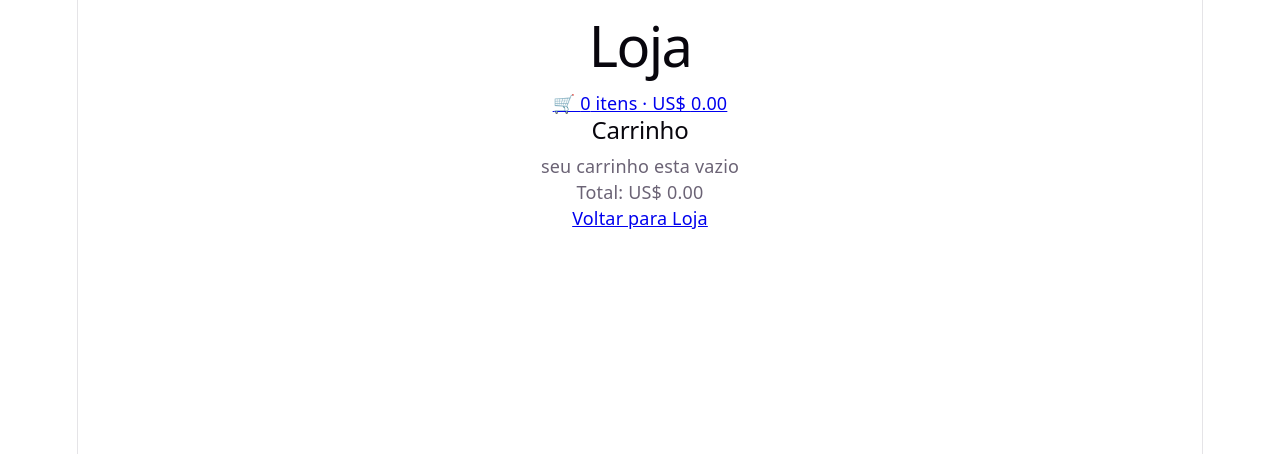
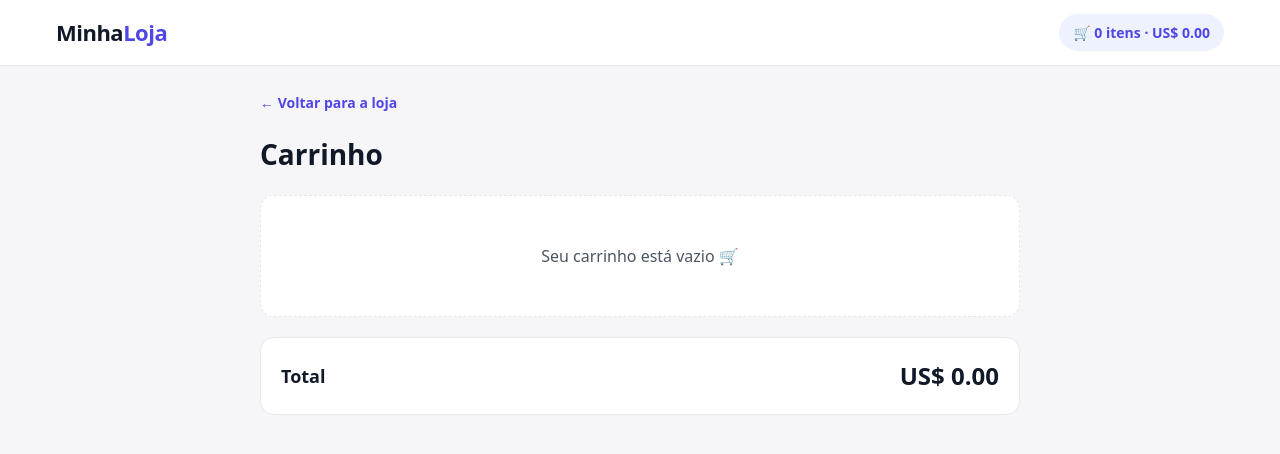
Before and after one commit to ThiagoGregorio13/loja-react, a React (Vite) app: page /carrinho in a window 1280 px wide. Shown: the top 454 px of the page. Built offline with nearby package versions, Linux system fonts and the light colour scheme.

Commit message:
Novo visual da loja

```diff
--- a/src/App.tsx
+++ b/src/App.tsx
@@ -23,19 +23,24 @@ function adicionarAoCarrinho(produto: Product) {
 
 return (
     <div>
-      <header>
-        <h1>Loja</h1>
-        <p>
-<Link to="/carrinho">
-  🛒 {quantidadeNoCarrinho} itens · US$ {totalDoCarrinho.toFixed(2)}
-</Link>        </p>
+      <header className="cabecalho">
+        <div className="cabecalho-conteudo">
+          <Link to="/" className="logo">
+            Minha<span>Loja</span>
+          </Link>
+          <Link to="/carrinho" className="carrinho-link">
+            🛒 {quantidadeNoCarrinho} itens · US$ {totalDoCarrinho.toFixed(2)}
+          </Link>
+        </div>
       </header>
 
+      <main className="conteudo">
       <Routes>
         <Route path="/" element={<Loja aoAdicionar={adicionarAoCarrinho} />} />
         <Route path="/carrinho" element={<Carrinho itens={carrinho} aoRemover={RemoverCarrinho} />} />
         <Route path="/produto/:id" element={<ProdutoDetalhe aoAdicionar={adicionarAoCarrinho} />} />
       </Routes>
+      </main>
     </div>
   );
 
--- a/src/Filtros.tsx
+++ b/src/Filtros.tsx
@@ -18,7 +18,7 @@ export function Filtros({
   aoMudarBemAvaliado,
 }: FiltrosProps) {
   return (
-    <div>
+    <div className="filtros">
       <input
         value={digitado}
         onChange={(e) => aoDigitar(e.target.value)}
--- a/src/Resumo.tsx
+++ b/src/Resumo.tsx
@@ -7,7 +7,7 @@ precoMedio:number;
 
 export function ResumoLoja({mostrando,total,precoMedio}: Resumo){
     return (
-        <p>
+        <p className="resumo">
         Mostrando {mostrando} de {total} produtos · preço médio US${" "}
         {precoMedio.toFixed(2)}
       </p>
--- a/src/index.css
+++ b/src/index.css
@@ -1,111 +1,493 @@
+/* ===== Cores e variáveis ===== */
 :root {
-  --text: #6b6375;
-  --text-h: #08060d;
-  --bg: #fff;
-  --border: #e5e4e7;
-  --code-bg: #f4f3ec;
-  --accent: #aa3bff;
-  --accent-bg: rgba(170, 59, 255, 0.1);
-  --accent-border: rgba(170, 59, 255, 0.5);
-  --social-bg: rgba(244, 243, 236, 0.5);
-  --shadow:
-    rgba(0, 0, 0, 0.1) 0 10px 15px -3px, rgba(0, 0, 0, 0.05) 0 4px 6px -2px;
+  --bg: #f6f6f8;
+  --surface: #ffffff;
+  --text: #4b5563;
+  --text-h: #111827;
+  --muted: #9ca3af;
+  --border: #e5e7eb;
+  --accent: #4f46e5;
+  --accent-hover: #4338ca;
+  --accent-soft: #eef2ff;
+  --danger: #dc2626;
+  --danger-soft: #fef2f2;
+  --star: #f59e0b;
+  --shadow: 0 1px 2px rgba(0, 0, 0, 0.04), 0 4px 12px rgba(0, 0, 0, 0.06);
+  --shadow-hover: 0 8px 24px rgba(0, 0, 0, 0.12);
+  --radius: 14px;
 
-  --sans: system-ui, 'Segoe UI', Roboto, sans-serif;
-  --heading: system-ui, 'Segoe UI', Roboto, sans-serif;
-  --mono: ui-monospace, Consolas, monospace;
-
-  font: 18px/145% var(--sans);
-  letter-spacing: 0.18px;
-  color-scheme: light dark;
+  font: 16px/1.5 system-ui, "Segoe UI", Roboto, sans-serif;
   color: var(--text);
   background: var(--bg);
-  font-synthesis: none;
-  text-rendering: optimizeLegibility;
+  color-scheme: light dark;
   -webkit-font-smoothing: antialiased;
-  -moz-osx-font-smoothing: grayscale;
-
-  @media (max-width: 1024px) {
-    font-size: 16px;
-  }
 }
 
 @media (prefers-color-scheme: dark) {
   :root {
-    --text: #9ca3af;
-    --text-h: #f3f4f6;
-    --bg: #16171d;
-    --border: #2e303a;
-    --code-bg: #1f2028;
-    --accent: #c084fc;
-    --accent-bg: rgba(192, 132, 252, 0.15);
-    --accent-border: rgba(192, 132, 252, 0.5);
-    --social-bg: rgba(47, 48, 58, 0.5);
-    --shadow:
-      rgba(0, 0, 0, 0.4) 0 10px 15px -3px, rgba(0, 0, 0, 0.25) 0 4px 6px -2px;
-  }
-
-  #social .button-icon {
-    filter: invert(1) brightness(2);
+    --bg: #0f1117;
+    --surface: #181b24;
+    --text: #a1a1aa;
+    --text-h: #f4f4f5;
+    --muted: #71717a;
+    --border: #2a2e3a;
+    --accent: #818cf8;
+    --accent-hover: #a5b4fc;
+    --accent-soft: rgba(129, 140, 248, 0.12);
+    --danger: #f87171;
+    --danger-soft: rgba(248, 113, 113, 0.12);
+    --shadow: 0 1px 2px rgba(0, 0, 0, 0.3);
+    --shadow-hover: 0 8px 24px rgba(0, 0, 0, 0.5);
   }
 }
 
-#root {
-  width: 1126px;
-  max-width: 100%;
-  margin: 0 auto;
-  text-align: center;
-  border-inline: 1px solid var(--border);
-  min-height: 100svh;
-  display: flex;
-  flex-direction: column;
+/* ===== Base ===== */
+* {
   box-sizing: border-box;
 }
 
 body {
   margin: 0;
+  background: var(--bg);
 }
 
 h1,
-h2 {
-  font-family: var(--heading);
-  font-weight: 500;
+h2,
+h3 {
   color: var(--text-h);
+  margin: 0;
 }
 
-h1 {
-  font-size: 56px;
-  letter-spacing: -1.68px;
-  margin: 32px 0;
-  @media (max-width: 1024px) {
-    font-size: 36px;
-    margin: 20px 0;
-  }
-}
-h2 {
-  font-size: 24px;
-  line-height: 118%;
-  letter-spacing: -0.24px;
-  margin: 0 0 8px;
-  @media (max-width: 1024px) {
-    font-size: 20px;
-  }
-}
 p {
   margin: 0;
 }
 
-code,
-.counter {
-  font-family: var(--mono);
-  display: inline-flex;
-  border-radius: 4px;
+a {
+  color: inherit;
+  text-decoration: none;
+}
+
+img {
+  display: block;
+  max-width: 100%;
+}
+
+.conteudo {
+  max-width: 1200px;
+  margin: 0 auto;
+  padding: 24px 16px 64px;
+}
+
+/* ===== Cabeçalho ===== */
+.cabecalho {
+  position: sticky;
+  top: 0;
+  z-index: 10;
+  background: var(--surface);
+  border-bottom: 1px solid var(--border);
+}
+
+.cabecalho-conteudo {
+  max-width: 1200px;
+  margin: 0 auto;
+  padding: 14px 16px;
+  display: flex;
+  align-items: center;
+  justify-content: space-between;
+  gap: 16px;
+}
+
+.logo {
+  font-size: 22px;
+  font-weight: 800;
+  letter-spacing: -0.5px;
   color: var(--text-h);
 }
 
-code {
+.logo span {
+  color: var(--accent);
+}
+
+.carrinho-link {
+  display: flex;
+  align-items: center;
+  gap: 8px;
+  padding: 8px 14px;
+  border-radius: 999px;
+  background: var(--accent-soft);
+  color: var(--accent);
+  font-weight: 600;
+  font-size: 14px;
+  transition: background 0.2s;
+}
+
+.carrinho-link:hover {
+  background: var(--border);
+}
+
+/* ===== Botões ===== */
+.botao {
+  border: none;
+  border-radius: 10px;
+  padding: 10px 16px;
+  font: inherit;
+  font-weight: 600;
+  font-size: 14px;
+  cursor: pointer;
+  background: var(--accent);
+  color: #fff;
+  transition: background 0.2s, transform 0.1s;
+}
+
+.botao:hover {
+  background: var(--accent-hover);
+}
+
+.botao:active {
+  transform: scale(0.97);
+}
+
+.botao:disabled {
+  background: var(--muted);
+  cursor: not-allowed;
+}
+
+.botao-remover {
+  border: 1px solid transparent;
+  border-radius: 8px;
+  padding: 6px 12px;
+  font: inherit;
+  font-size: 13px;
+  font-weight: 600;
+  cursor: pointer;
+  background: var(--danger-soft);
+  color: var(--danger);
+}
+
+.botao-remover:hover {
+  border-color: var(--danger);
+}
+
+.voltar {
+  display: inline-block;
+  margin-bottom: 20px;
+  color: var(--accent);
+  font-weight: 600;
+  font-size: 14px;
+}
+
+.voltar:hover {
+  text-decoration: underline;
+}
+
+/* ===== Filtros ===== */
+.filtros {
+  display: flex;
+  flex-wrap: wrap;
+  align-items: center;
+  gap: 12px;
+  padding: 16px;
+  margin-bottom: 16px;
+  background: var(--surface);
+  border: 1px solid var(--border);
+  border-radius: var(--radius);
+}
+
+.filtros input[type="text"],
+.filtros input:not([type]),
+.filtros select {
+  font: inherit;
+  font-size: 14px;
+  padding: 10px 12px;
+  border: 1px solid var(--border);
+  border-radius: 10px;
+  background: var(--bg);
+  color: var(--text-h);
+}
+
+.filtros input:not([type]) {
+  flex: 1;
+  min-width: 200px;
+}
+
+.filtros input:focus,
+.filtros select:focus {
+  outline: 2px solid var(--accent);
+  outline-offset: -1px;
+}
+
+.filtros label {
+  display: flex;
+  align-items: center;
+  gap: 8px;
+  font-size: 14px;
+  cursor: pointer;
+}
+
+.filtros input[type="checkbox"] {
+  accent-color: var(--accent);
+  width: 16px;
+  height: 16px;
+}
+
+.resumo {
+  font-size: 14px;
+  color: var(--muted);
+  margin-bottom: 20px;
+}
+
+.mensagem {
+  padding: 48px 16px;
+  text-align: center;
+  color: var(--muted);
+}
+
+/* ===== Grade de produtos ===== */
+.grade-produtos {
+  list-style: none;
+  padding: 0;
+  margin: 0;
+  display: grid;
+  grid-template-columns: repeat(auto-fill, minmax(220px, 1fr));
+  gap: 20px;
+}
+
+.card {
+  display: flex;
+  flex-direction: column;
+  background: var(--surface);
+  border: 1px solid var(--border);
+  border-radius: var(--radius);
+  overflow: hidden;
+  box-shadow: var(--shadow);
+  transition: transform 0.2s, box-shadow 0.2s;
+}
+
+.card:hover {
+  transform: translateY(-4px);
+  box-shadow: var(--shadow-hover);
+}
+
+.card-imagem {
+  aspect-ratio: 1;
+  background: #f3f4f6;
+  display: flex;
+  align-items: center;
+  justify-content: center;
+  padding: 16px;
+}
+
+.card-imagem img {
+  width: 100%;
+  height: 100%;
+  object-fit: contain;
+  transition: transform 0.3s;
+}
+
+.card:hover .card-imagem img {
+  transform: scale(1.05);
+}
+
+.card-corpo {
+  display: flex;
+  flex-direction: column;
+  gap: 6px;
+  padding: 14px 16px 16px;
+  flex: 1;
+}
+
+.categoria {
+  align-self: flex-start;
+  font-size: 11px;
+  font-weight: 600;
+  text-transform: uppercase;
+  letter-spacing: 0.5px;
+  color: var(--accent);
+  background: var(--accent-soft);
+  padding: 2px 8px;
+  border-radius: 999px;
+}
+
+.card-titulo {
   font-size: 15px;
-  line-height: 135%;
-  padding: 4px 8px;
-  background: var(--code-bg);
+  font-weight: 600;
+  line-height: 1.35;
 }
+
+.card-titulo:hover {
+  color: var(--accent);
+}
+
+.card-info {
+  display: flex;
+  justify-content: space-between;
+  font-size: 13px;
+}
+
+.nota {
+  color: var(--star);
+  font-weight: 600;
+}
+
+.estoque {
+  color: var(--muted);
+}
+
+.esgotado {
+  color: var(--danger);
+  font-weight: 600;
+}
+
+.card-rodape {
+  margin-top: auto;
+  padding-top: 10px;
+  display: flex;
+  align-items: center;
+  justify-content: space-between;
+  gap: 8px;
+}
+
+.preco {
+  font-size: 20px;
+  font-weight: 800;
+  color: var(--text-h);
+}
+
+/* ===== Detalhe do produto ===== */
+.detalhe-grade {
+  display: grid;
+  grid-template-columns: 1fr 1fr;
+  gap: 40px;
+  background: var(--surface);
+  border: 1px solid var(--border);
+  border-radius: var(--radius);
+  padding: 32px;
+}
+
+.detalhe-imagem {
+  background: #f3f4f6;
+  border-radius: var(--radius);
+  padding: 24px;
+  display: flex;
+  align-items: center;
+  justify-content: center;
+}
+
+.detalhe-imagem img {
+  max-height: 400px;
+  object-fit: contain;
+}
+
+.detalhe-info {
+  display: flex;
+  flex-direction: column;
+  gap: 14px;
+}
+
+.detalhe-info h2 {
+  font-size: 30px;
+  line-height: 1.2;
+}
+
+.detalhe-info .preco {
+  font-size: 32px;
+}
+
+.descricao {
+  line-height: 1.7;
+}
+
+.detalhe-info .botao {
+  align-self: flex-start;
+  padding: 14px 28px;
+  font-size: 16px;
+}
+
+@media (max-width: 720px) {
+  .detalhe-grade {
+    grid-template-columns: 1fr;
+    padding: 20px;
+    gap: 24px;
+  }
+}
+
+/* ===== Carrinho ===== */
+.carrinho {
+  max-width: 760px;
+  margin: 0 auto;
+}
+
+.carrinho h2 {
+  font-size: 28px;
+  margin-bottom: 20px;
+}
+
+.carrinho-lista {
+  list-style: none;
+  padding: 0;
+  margin: 0 0 20px;
+  background: var(--surface);
+  border: 1px solid var(--border);
+  border-radius: var(--radius);
+  overflow: hidden;
+}
+
+.carrinho-item {
+  display: flex;
+  align-items: center;
+  gap: 16px;
+  padding: 14px 16px;
+  border-bottom: 1px solid var(--border);
+}
+
+.carrinho-item:last-child {
+  border-bottom: none;
+}
+
+.carrinho-item img {
+  width: 64px;
+  height: 64px;
+  object-fit: contain;
+  background: #f3f4f6;
+  border-radius: 10px;
+  padding: 4px;
+  flex-shrink: 0;
+}
+
+.carrinho-item-nome {
+  flex: 1;
+  font-weight: 600;
+  color: var(--text-h);
+}
+
+.carrinho-item-preco {
+  font-weight: 700;
+  color: var(--text-h);
+}
+
+.carrinho-vazio {
+  padding: 48px 16px;
+  text-align: center;
+  background: var(--surface);
+  border: 1px dashed var(--border);
+  border-radius: var(--radius);
+  margin-bottom: 20px;
+}
+
+.carrinho-total {
+  display: flex;
+  justify-content: space-between;
+  align-items: center;
+  padding: 20px;
+  margin-bottom: 20px;
+  background: var(--surface);
+  border: 1px solid var(--border);
+  border-radius: var(--radius);
+  font-size: 18px;
+  font-weight: 600;
+  color: var(--text-h);
+}
+
+.carrinho-total strong {
+  font-size: 24px;
+}
--- a/src/pages/Carrinho.tsx
+++ b/src/pages/Carrinho.tsx
@@ -3,30 +3,41 @@ import type { Product } from "../types";
 
 type CarrinhoProps = {
   itens: Product[];
-  aoRemover: (posicao:number) => void
+  aoRemover: (posicao: number) => void;
 };
 
-export function Carrinho({itens , aoRemover}: CarrinhoProps){
-    const total = itens.reduce((acc,p) => acc + p.price, 0);
+export function Carrinho({ itens, aoRemover }: CarrinhoProps) {
+  const total = itens.reduce((acc, p) => acc + p.price, 0);
 
   return (
-    <div>
+    <div className="carrinho">
+      <Link to="/" className="voltar">
+        ← Voltar para a loja
+      </Link>
+
       <h2>Carrinho</h2>
+
       {itens.length === 0 ? (
-<p>seu carrinho esta vazio</p>
-        ): (
-            <ul>
-                {itens.map((p,i) =>  (
-                    <li key={i}>
-                        {p.title} . US$ {p.price}
-                        <button onClick={() => aoRemover(i)}>Remover</button>
+        <p className="carrinho-vazio">Seu carrinho está vazio 🛒</p>
+      ) : (
+        <ul className="carrinho-lista">
+          {itens.map((p, i) => (
+            <li key={i} className="carrinho-item">
+              <img src={p.thumbnail} alt={p.title} />
+              <span className="carrinho-item-nome">{p.title}</span>
+              <span className="carrinho-item-preco">US$ {p.price}</span>
+              <button className="botao-remover" onClick={() => aoRemover(i)}>
+                Remover
+              </button>
             </li>
           ))}
         </ul>
       )}
-<p>Total: US$ {total.toFixed(2)} </p>
 
-        <Link to={"/"}>Voltar para Loja</Link>
+      <div className="carrinho-total">
+        <span>Total</span>
+        <strong>US$ {total.toFixed(2)}</strong>
       </div>
-)
+    </div>
+  );
 }
--- a/src/pages/Loja.tsx
+++ b/src/pages/Loja.tsx
@@ -41,11 +41,11 @@ export function Loja({ aoAdicionar }: LojaProp) {
 
       <ResumoLoja mostrando={visiveis.length} total={quantidade} precoMedio={precoMedio} />
 
-      {carregando && <p>Carregando...</p>}
-      {erro && <p>Erro: {erro}</p>}
+      {carregando && <p className="mensagem">Carregando...</p>}
+      {erro && <p className="mensagem">Erro: {erro}</p>}
 
       {!carregando && !erro && (
-        <ul>
+        <ul className="grade-produtos">
           {visiveis.map((p) => (
             <ProdutoCard key={p.id} produto={p} aoAdicionar={aoAdicionar} />
           ))}
--- a/src/pages/ProdutoDetalhe.tsx
+++ b/src/pages/ProdutoDetalhe.tsx
@@ -10,23 +10,33 @@ export function ProdutoDetalhe({ aoAdicionar }: ProdutoDetalheProp) {
   const { id } = useParams();
   const { produto, carregando, erro } = useProduto(id);
 
-  if (carregando) return <p>Carregando...</p>;
-  if (erro) return <p>Erro: {erro}</p>;
-  if (!produto) return <p>Produto não encontrado</p>;
+  if (carregando) return <p className="mensagem">Carregando...</p>;
+  if (erro) return <p className="mensagem">Erro: {erro}</p>;
+  if (!produto) return <p className="mensagem">Produto não encontrado</p>;
 
   return (
     <div>
-      <Link to="/">Voltar para a loja</Link>
+      <Link to="/" className="voltar">
+        ← Voltar para a loja
+      </Link>
 
-      <img src={produto.thumbnail} alt={produto.title} />
+      <div className="detalhe-grade">
+        <div className="detalhe-imagem">
+          <img src={produto.thumbnail} alt={produto.title} />
+        </div>
 
-      <h2>{produto.title}</h2>
-      <p>{produto.description}</p>
+        <div className="detalhe-info">
+          <span className="categoria">{produto.category}</span>
+          <h2>{produto.title}</h2>
+          <p className="nota">★ {produto.rating}</p>
+          <p className="descricao">{produto.description}</p>
+          <p className="preco">US$ {produto.price}</p>
 
-      <p>US$ {produto.price}</p>
-      <p>Nota: {produto.rating}</p>
-
-      <button onClick={() => aoAdicionar(produto)}>Adicionar ao carrinho</button>
+          <button className="botao" onClick={() => aoAdicionar(produto)}>
+            Adicionar ao carrinho
+          </button>
+        </div>
+      </div>
     </div>
   );
 }
```
Also changed, not shown: src/ProdutoCard.tsx (+33 -15 lines). Lines whose indentation alone changed are shown as unchanged.
